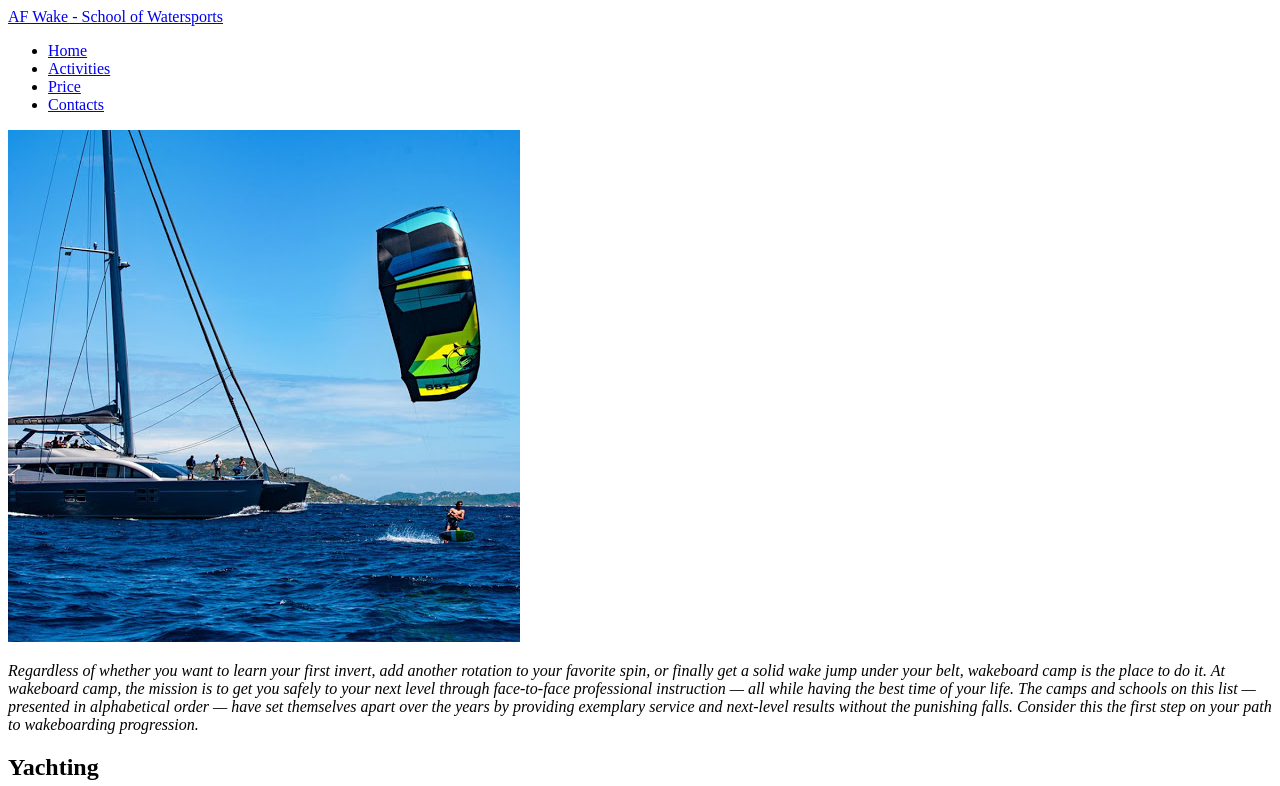
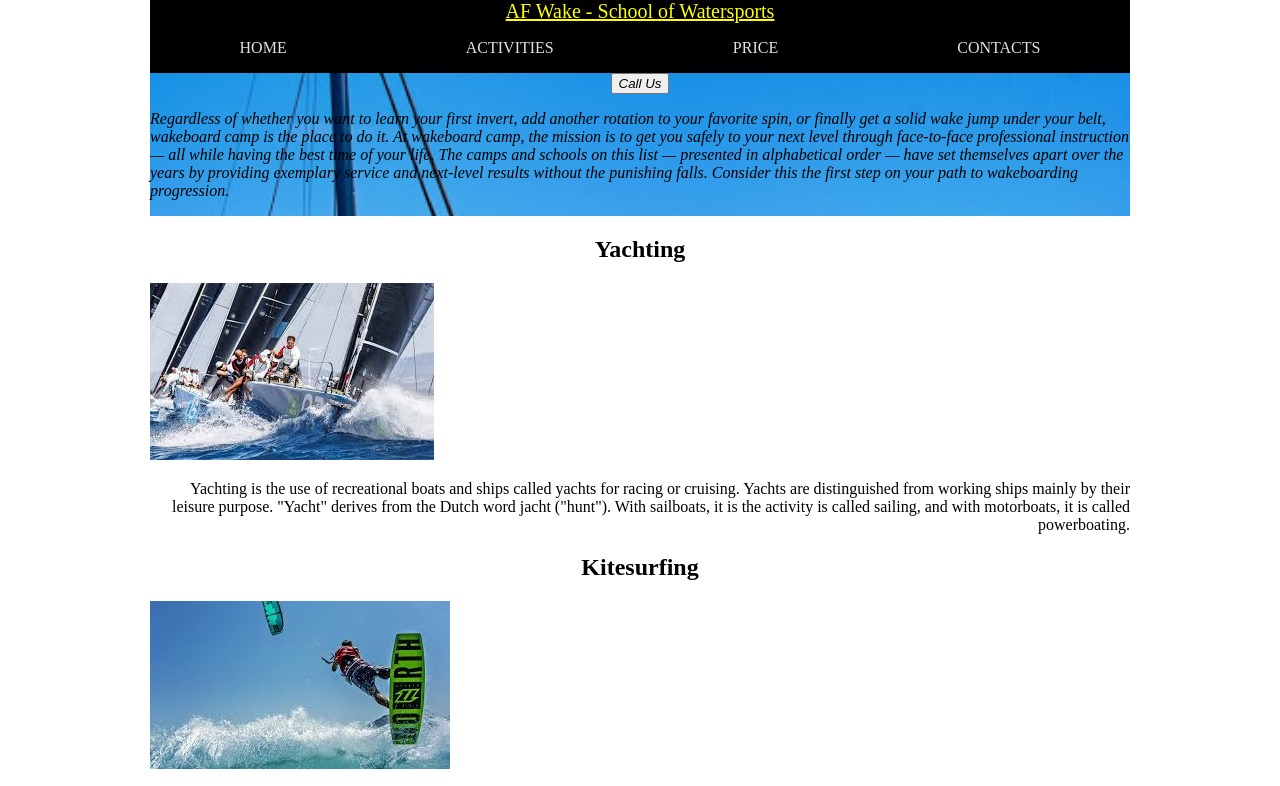
Before and after one commit to snapeb911/wakeboardingschool, a plain HTML site: page index.html in a window 1280 px wide. Shown: the top 786 px of the page. Drawn offline with Linux system fonts and the light colour scheme.

Commit message:
creating css

```diff
--- /dev/null
+++ b/css/index.css
@@ -0,0 +1,73 @@
+ :root {
+    --head-color:#E2E2E2;
+    --hover-head-color:#ff9c02;
+ }
+body {
+    max-width: 980px ;
+    margin:auto ;
+}
+
+
+ header{
+    background-color: black;
+ }
+
+ header .name a {
+    font-family: 'Times New Roman', Times, serif;
+    font-size: 20px;
+    color: yellow;
+}
+
+header .name {
+    text-align: center;
+}
+
+header nav .menu{
+    display: flex;
+    justify-content: space-around;
+    padding: 0;
+    list-style-type: none;
+    flex: 1;
+
+}
+header > nav > ul.menu > li > a{
+    text-transform: uppercase;
+    text-decoration: none;
+    color: var(--head-color);
+    padding: 5px;
+}
+header > nav > ul.menu > li > a:hover{
+    color: var(--hover-head-color);
+    text-decoration: underline;
+}
+
+@media (min-width: 500px) {
+    header nav {
+        display: flex;
+        align-items: center;
+    }
+}
+
+main #home {
+    background-image: url(../img/MainPage.jpg);
+    background-position: top;
+    background-size: cover;
+    min-height: 150 px;
+    min-width: 500 px;
+    display: flex;
+    align-items: center;
+    justify-content: center;
+    flex-direction: column;
+}
+
+main #home button{
+    font-style: italic;
+}
+
+main #activities h2 {
+    text-align: center;
+}
+
+main #yachting_desc {
+    text-align: right;
+}
--- a/index.html
+++ b/index.html
@@ -1,35 +1,35 @@
 <!DOCTYPE html>
 <html lang="en">
+
 <head>
 	<meta charset="UTF-8">
 	<meta name="viewport" content="width=device-width, initial-scale=1.0">
-    <title>Document</title>
+	<title>AF Wake</title>
+	<link rel="stylesheet" href="css/index.css">
 </head>
+
 <body>
 	<header>
-        <div>
-            <span> <a href='index.html'> AF Wake - School of Watersports </a></span>
+		<div class="name">
+			<a href='index.html'> AF Wake - School of Watersports </a>
 		</div>
 		<nav>
-            <ul>
-                <li>
-            <a href='#home'> Home </a>
-                </li>
-                <li>
-            <a href='#activities'> Activities </a>
-                </li>
-                <li>
-            <a href='#pricing'> Price </a>
-                </li>
-                <li>
-            <a href='#contacts'> Contacts </a>
-                </li>
+			<ul class="menu">
+				<li><a href='#home'> Home </a></li>
+				<li><a href='#activities'> Activities </a></li>
+				<li><a href='#pricing'> Price </a></li>
+				<li><a href='#contacts'> Contacts </a></li>
 			</ul>
 		</nav>
 	</header>
 	<main>
 		<section id='home'>
+			<!--
         	<img src='img/MainPage.jpg' alt='Home page with yacht and kite wing'>
+          -->
+			<div class="callus">
+				<button>Call Us</button>
+			</div>
 			<p>
 				<i>
                 Regardless of whether you want to learn your first invert, add another rotation to your favorite spin, or finally get a solid wake jump under your belt, wakeboard camp is the place to do it. At wakeboard camp, the mission is to get you safely to your next level through face-to-face professional instruction — all while having the best time of your life. The camps and schools on this list — presented in alphabetical order — have set themselves apart over the years by providing exemplary service and next-level results without the punishing falls. Consider this the first step on your path to wakeboarding progression.
@@ -39,18 +39,26 @@
 		<section id='activities'>
 			<h2>Yachting</h2>
 			<img src='img/yachting.jpg' alt='yachting'>
-        <p>
-        Yachting is the use of recreational boats and ships called yachts for racing or cruising. Yachts are distinguished from working ships mainly by their leisure purpose. "Yacht" derives from the Dutch word jacht ("hunt"). With sailboats, it is the activity is called sailing, and with motorboats, it is called powerboating.
+			<p id="yachting_desc">
+				Yachting is the use of recreational boats and ships called yachts for racing or cruising. Yachts are
+				distinguished from working ships mainly by their leisure purpose. "Yacht" derives from the Dutch word
+				jacht ("hunt"). With sailboats, it is the activity is called sailing, and with motorboats, it is called
+				powerboating.
 			</p>
 			<h2>Kitesurfing</h2>
 			<img src='img/kitesurfing.jpg' alt='kitesurfing'>
 			<p>
-        Kiteboarding, also known as kitesurfing[1], is an action sport combining aspectsof wakeboarding, snowboarding, windsurfing, surfing, paragliding, skateboarding and sailing into one extreme sport. A kiteboarder harnesses the power of the wind with a large controllable power kite to be propelled across the water, land, or snow.
+				Kiteboarding, also known as kitesurfing[1], is an action sport combining aspectsof wakeboarding,
+				snowboarding, windsurfing, surfing, paragliding, skateboarding and sailing into one extreme sport. A
+				kiteboarder harnesses the power of the wind with a large controllable power kite to be propelled across
+				the water, land, or snow.
 			</p>
 			<h2>Wakeboarding</h2>
 			<img src='img/wakeboarding.jpg' alt='wakeboarding'>
 			<p>
-        Wakeboarding is a water sport in which the rider, standing on a wakeboard (a short board with foot bindings), is towed behind a motorboat across its wake and especially up off the crest in order to perform aerial maneuvers.A hallmark of wakeboarding is the attempted performance of midair tricks.
+				Wakeboarding is a water sport in which the rider, standing on a wakeboard (a short board with foot
+				bindings), is towed behind a motorboat across its wake and especially up off the crest in order to
+				perform aerial maneuvers.A hallmark of wakeboarding is the attempted performance of midair tricks.
 			</p>
 		</section>
 		<section id='pricing'>
@@ -96,21 +104,21 @@
 	<section id='contacts'>
 		<h2>Contact Us</h2>
 
-    <form action="https://formspree.io/mgenprga" method ="POST">
+		<form action="https://formspree.io/mgenprga" method="POST">
 			<p>
 				<label>
         Name:
-        <input type="text" id="conctactname" required>
+        <input type="text" id="conctactname" placeholder="Your Name" required>
     </label>
 			</p>
 			<label>
         Email:
-        <input type="text" id='contactemail' required>
+        <input type="text" id='contactemail' placeholder="Email" required>
     </label>
 			<p>
 				<label>
         Message:
-        <input type="text" id="contactmessage">
+        <input type="text" id="contactmessage" placeholder="Message">
     </label>
 			</p>
 			<input type="submit">
@@ -118,4 +126,5 @@
 	</section>
 
 </body>
+
 </html>
```
Lines whose indentation alone changed are shown as unchanged.
